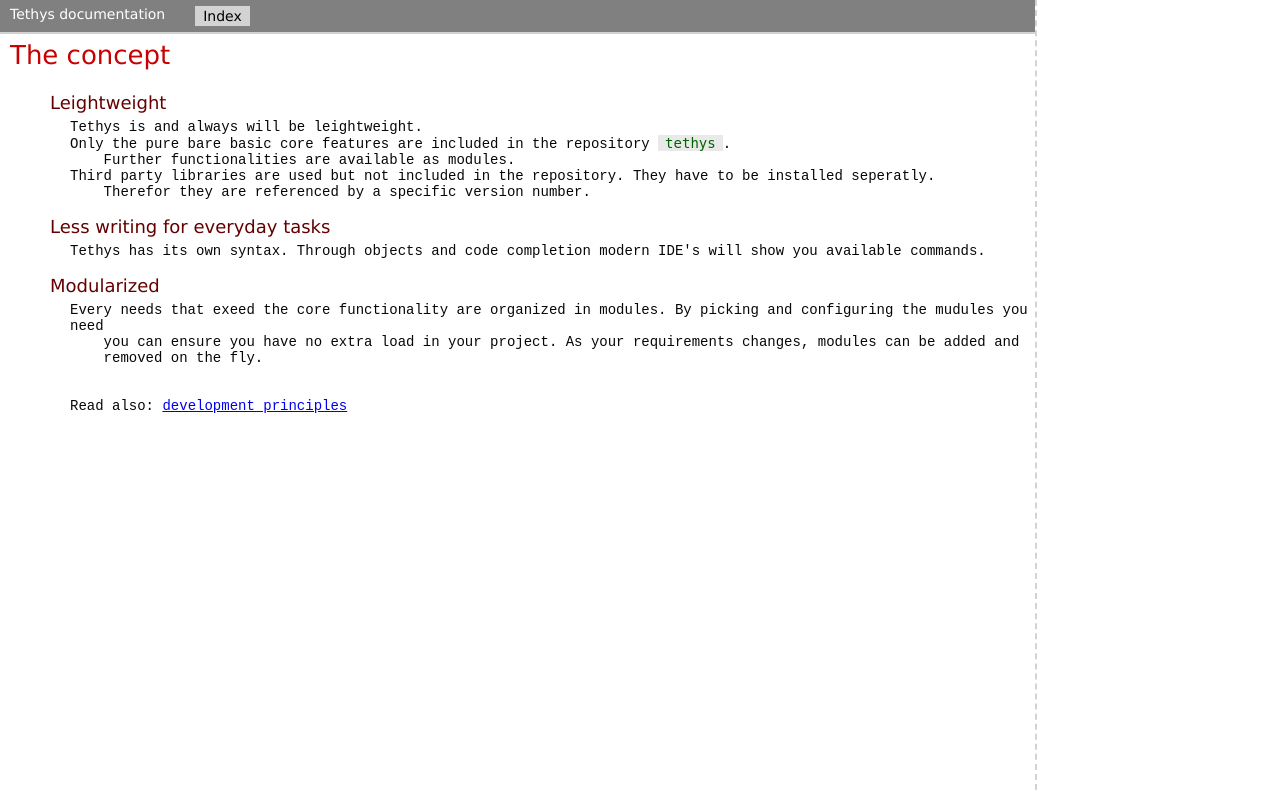
After one commit to GitFabian/Tethys, a PHP site: page /docs/concept.html in a window 1280 px wide. The commit adds this page. Run offline with PHP 8.4, Linux system fonts and the light colour scheme.

Commit message:
some more documentation

```diff
--- a/docs/apache.html
+++ b/docs/apache.html
@@ -1,6 +1,8 @@
 <!DOCTYPE html><html><head><meta charset="UTF-8"><title>Tethys:Help</title><link rel="stylesheet" type="text/css" href="help.css"></head><body>
 <div class="nav">Tethys documentation<ul><li><a href="index.html">Index</a></li></ul></div>
 <h1>Apache configuration</h1>
+<b class="note">Note that <a href="globals.html#ROOT_HTTP_CORE">ROOT_HTTP_CORE</a> starts with a "/"!</b>
+<b class="note">(Windows) Note that path-seperators have to be "/" in <a href="globals.html#ROOT_HDD_CORE">ROOT_HDD_CORE</a>!</b>
 
 <h2>Module activation</h2>
 <code>LoadModule alias_module modules/mod_alias.so</code>
@@ -12,8 +14,6 @@
 	&nbsp;&nbsp;&nbsp;&nbsp;Allow from all<br>
 	&nbsp;&nbsp;&nbsp;&nbsp;AllowOverride All<br>
 &lt;/Directory></p>
-<b class="note">Note that <a href="globals.html#ROOT_HTTP_CORE">ROOT_HTTP_CORE</a> starts with a "/"!</b>
-<b class="note">(Windows) Note that path-seperators have to be "/" in <a href="globals.html#ROOT_HDD_CORE">ROOT_HDD_CORE</a>!</b>
 
 <h2>Rewrite</h2>
 <code>RewriteEngine on</code>
--- /dev/null
+++ b/docs/concept.html
@@ -0,0 +1,23 @@
+<!DOCTYPE html><html><head><meta charset="UTF-8"><title>Tethys:Help</title><link rel="stylesheet" type="text/css" href="help.css"></head><body>
+<div class="nav">Tethys documentation<ul><li><a href="index.html">Index</a></li></ul></div>
+<h1>The concept</h1>
+
+<h3>Leightweight</h3>
+Tethys is and always will be leightweight.
+Only the pure bare basic core features are included in the repository <code>tethys</code>.
+	Further functionalities are available as modules.
+Third party libraries are used but not included in the repository. They have to be installed seperatly.
+	Therefor they are referenced by a specific version number.
+
+<h3>Less writing for everyday tasks</h3>
+Tethys has its own syntax. Through objects and code completion modern IDE's will show you available commands.
+
+<h3>Modularized</h3>
+Every needs that exeed the core functionality are organized in modules. By picking and configuring the mudules you need
+	you can ensure you have no extra load in your project. As your requirements changes, modules can be added and
+	removed on the fly.
+
+
+Read also: <a href="dev.html#principles">development principles</a>
+
+</body></html>
--- a/docs/install.html
+++ b/docs/install.html
@@ -1,5 +1,9 @@
 <!DOCTYPE html><html><head><meta charset="UTF-8"><title>Tethys:Help</title><link rel="stylesheet" type="text/css" href="help.css"></head><body>
 <div class="nav">Tethys documentation<ul><li><a href="index.html">Index</a></li></ul></div>
+
+<b class="note">!! Work-up phase !! We are currently building this project and are in a BETA phase !!
+!! Before the <a href="versions.html">version 1.0</a> (release unknown) all versions are UNSTABLE and NOT COMPATIBLE !!</b>
+
 <h2>Existing project, Tethys as a submodule</h2>
 1.) Versioning the project
 	No existing repository?
```
Also changed, not shown: docs/dev.html (added, +22 -0 lines), docs/index.html (+9 -2 lines), docs/versions.html (added, +12 -0 lines), start.php (+10 -6 lines), config/settings.php (renamed from settings.php).
